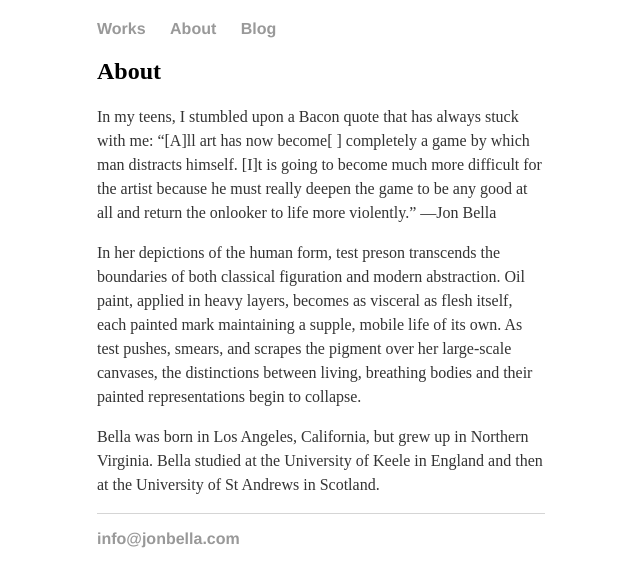
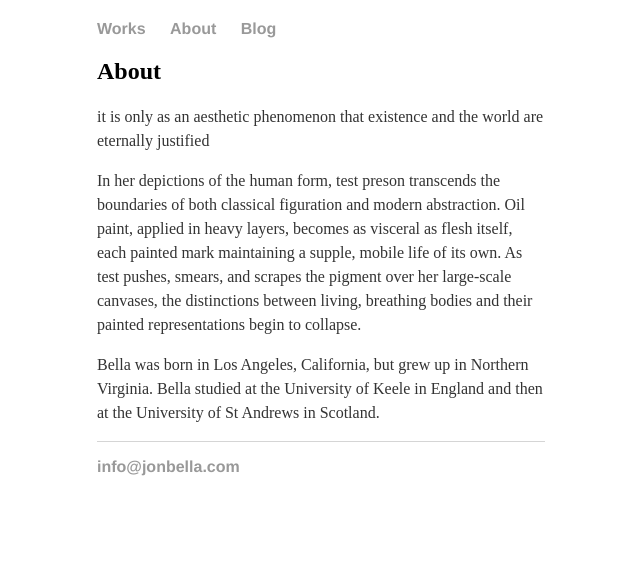
Before and after one commit to jonif0112/jonif0112.github.io, a Jekyll site: the page built from about/index.html, in a window 1280 px wide. Shown: the top 587 px of the page, without its empty margins (319-959 px from the left). Built offline with Jekyll 4.4.1, drawn with Linux system fonts in a browser that asks for light colours.

Commit message:
Update index.html

```diff
--- a/about/index.html
+++ b/about/index.html
@@ -4,8 +4,8 @@ title: Jon Bella
 ---
 <div class="blurb">
 	<h2>About</h2>
-	<p>In my teens, I stumbled upon a Bacon quote that has always stuck with me: “[A]ll art has now become[ ] completely a game by which man distracts himself. [I]t is going to become much more difficult for the artist because he must really deepen the game to be any good at all and return the onlooker to life more violently.”
-―Jon Bella</p>
+
+	<p>it is only as an aesthetic phenomenon that existence and the world are eternally justified</p>
 
 	<p>In her depictions of the human form, test preson transcends the boundaries of both classical figuration and modern abstraction. Oil paint, applied in heavy layers, becomes as visceral as flesh itself, each painted mark maintaining a supple, mobile life of its own. As test pushes, smears, and scrapes the pigment over her large-scale canvases, the distinctions between living, breathing bodies and their painted representations begin to collapse.</p>
 
```
